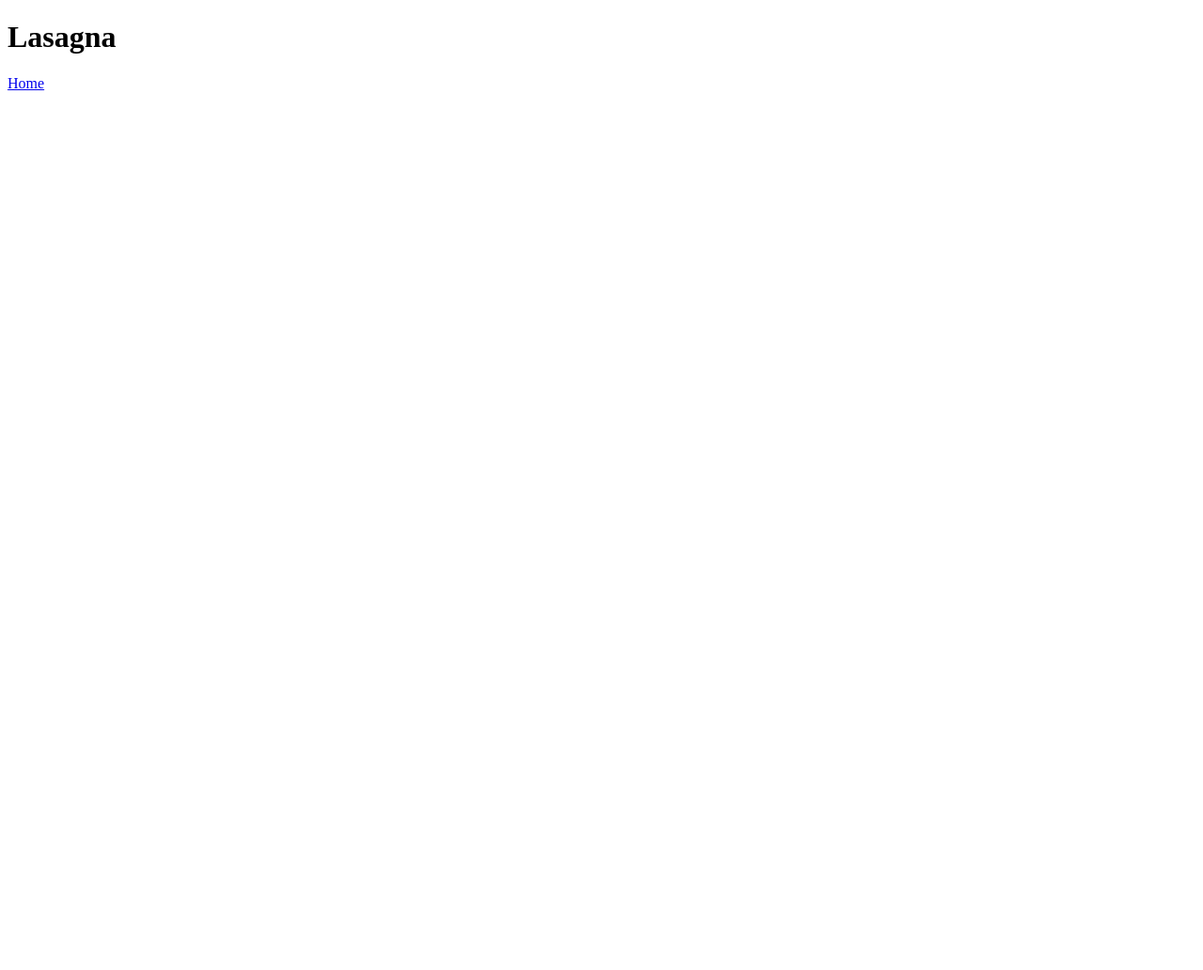
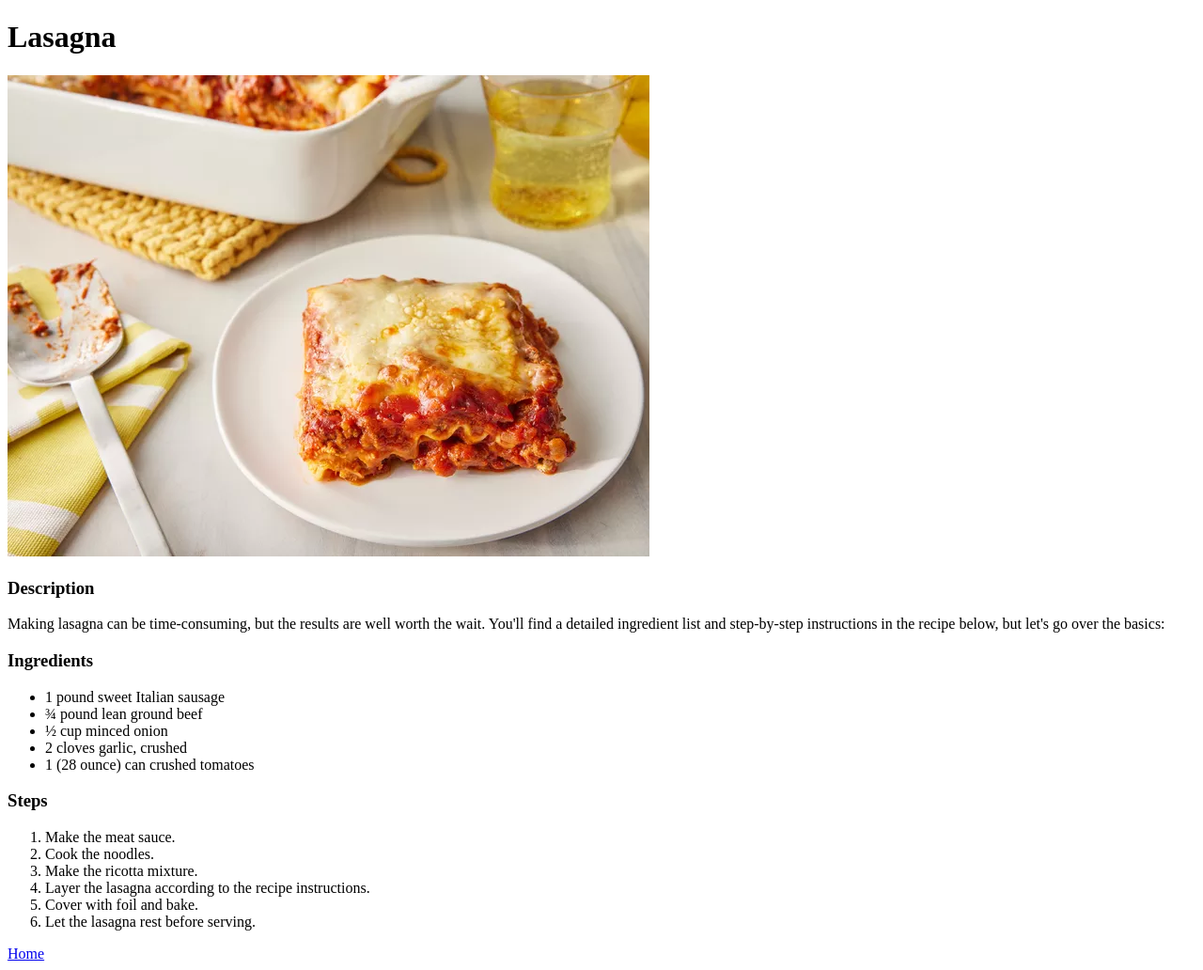
Before and after one commit to DScode/odin-recipes2, a plain HTML site: page recipes/lasagna.html in a window 1280 px wide. Shown: the whole page at 94% size. Before the commit the page ends 800 px from the top, so only its background shows below. Drawn offline with Linux system fonts and the light colour scheme.

Commit message:
Update lasagna.html and index.html

```diff
--- a/recipes/lasagna.html
+++ b/recipes/lasagna.html
@@ -7,6 +7,28 @@
 </head>
 <body>
     <h1>Lasagna</h1>
+    <img src="lasagna.webp">
+    <h3>Description</h3>
+    <p>Making lasagna can be time-consuming, but the results are well worth the wait.
+        You'll find a detailed ingredient list and step-by-step instructions in the
+        recipe below, but let's go over the basics:</p>
+    <h3>Ingredients</h3>
+    <ul>
+        <li>1 pound sweet Italian sausage</li>
+        <li>¾ pound lean ground beef</li>
+        <li>½ cup minced onion</li>
+        <li>2 cloves garlic, crushed</li>
+        <li>1 (28 ounce) can crushed tomatoes</li>
+    </ul>
+    <h3>Steps</h3>
+    <ol>
+        <li>Make the meat sauce.</li>
+        <li>Cook the noodles.</li>
+        <li>Make the ricotta mixture.</li>
+        <li>Layer the lasagna according to the recipe instructions.</li>
+        <li>Cover with foil and bake.</li>
+        <li>Let the lasagna rest before serving.</li>
+    </ol>
     <a href="../index.html">Home</a>
 </body>
 </html>
```
Also changed, not shown: index.html (+1 -0 lines), recipes/lasagna.webp (added).
